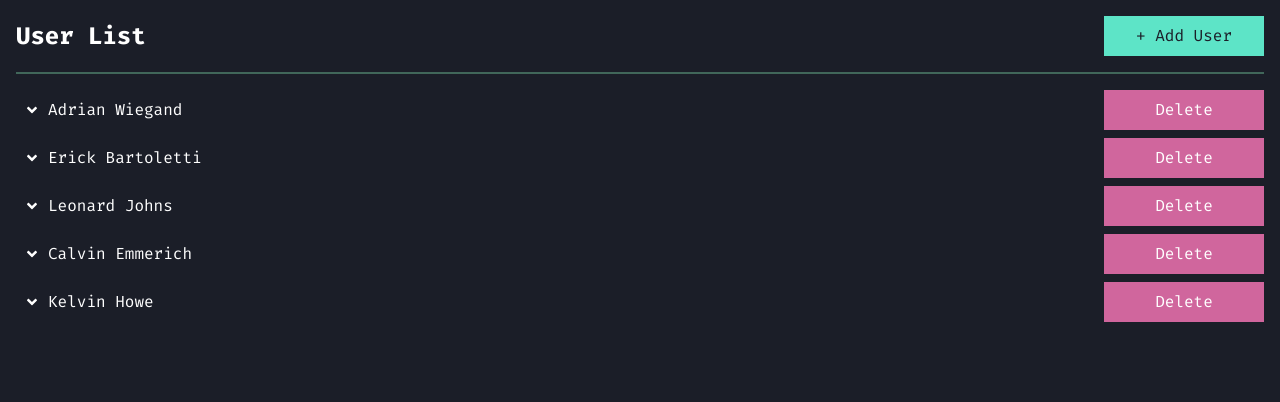
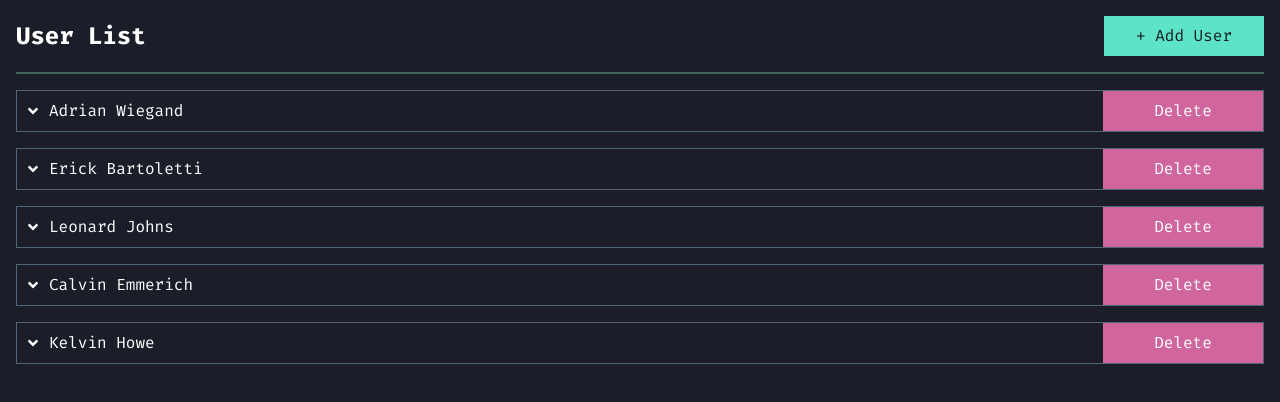
Before and after one commit to SmackSmash/grider-media-ts, a React (Vite) app: page / in a window 1280 px wide. Shown: the top 402 px of the page. Built offline with nearby package versions, Linux system fonts and the light colour scheme; data requests are answered from the project's data file.

Commit message:
A little styling

```diff
--- a/src/components/ExpandablePanel.tsx
+++ b/src/components/ExpandablePanel.tsx
@@ -12,13 +12,17 @@ const ExpandablePanel = ({ header, children }: ExpandablePanelProps) => {
   };
 
   return (
-    <div>
+    <div className='border border-poimandres-midslate mb-4'>
       <div
-        className='flex h-10 w-full pl-2 my-2 items-center justify-between hover:bg-poimandres-darkslate hover:cursor-pointer'
+        className='flex h-10 w-full pl-2 items-center justify-between hover:bg-poimandres-darkslate hover:cursor-pointer'
         onClick={handleClick}>
         {header}
       </div>
-      {panelOpen && <div className='p-2 border-t'>{children}</div>}
+      {panelOpen && (
+        <div className='p-2 border-t border-poimandres-midslate'>
+          {children}
+        </div>
+      )}
     </div>
   );
 };
```
